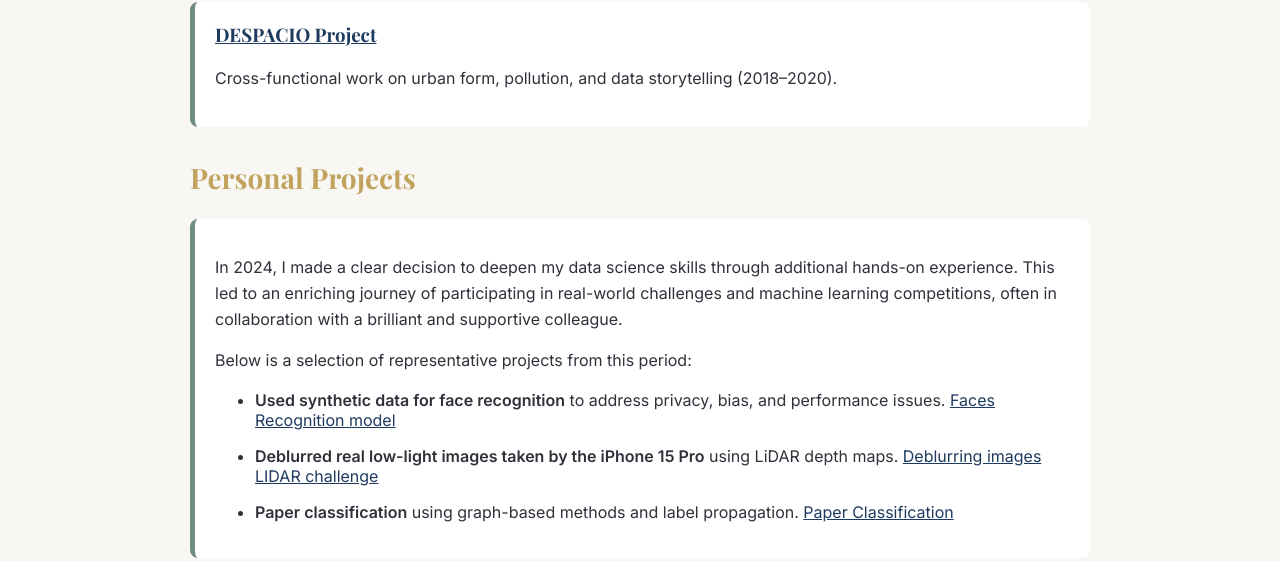
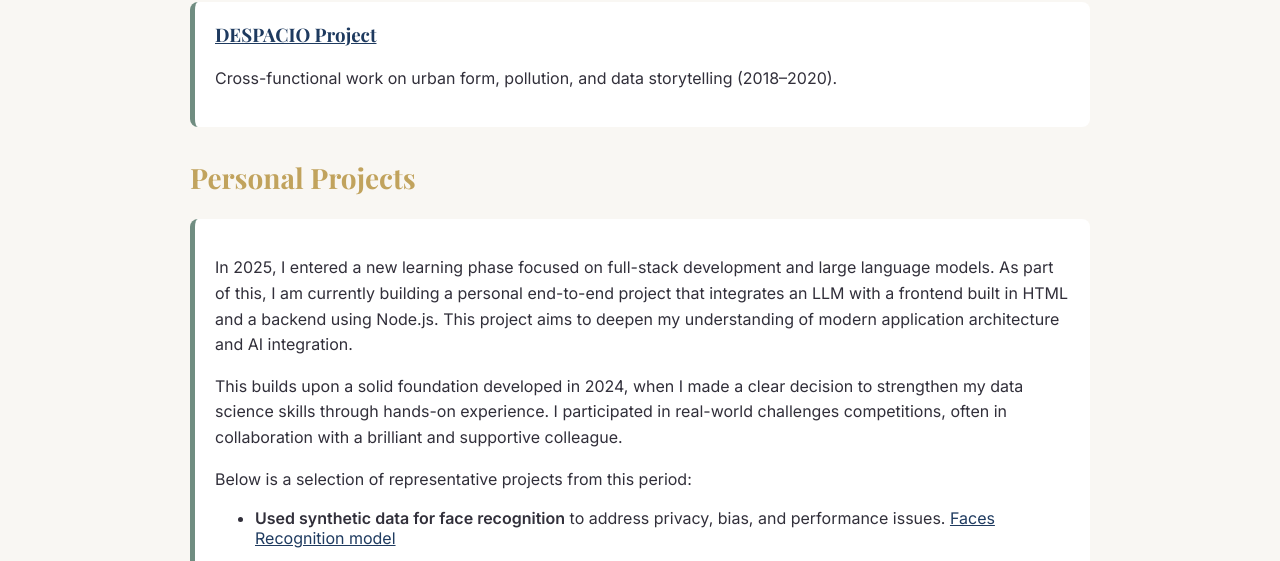
Before and after one commit to Agaisina/portfolio, a plain HTML site: page work.html in a window 1280 px wide. Shown: the part 1619-2180 px from the top of the page. Drawn offline with nearby package versions, Linux system fonts and the light colour scheme.

Commit message:
"Updated: Personal Projects"

```diff
--- a/work.html
+++ b/work.html
@@ -73,7 +73,10 @@
       <h2>Personal Projects</h2>
       <div class="card">
         <p>
-          In 2024, I made a clear decision to deepen my data science skills through additional hands-on experience. This led to an enriching journey of participating in real-world challenges and machine learning competitions, often in collaboration with a brilliant and supportive colleague.
+          In 2025, I entered a new learning phase focused on full-stack development and large language models. As part of this, I am currently building a personal end-to-end project that integrates an LLM with a frontend built in HTML and a backend using Node.js. This project aims to deepen my understanding of modern application architecture and AI integration.
+        </p>
+        <p>
+          This builds upon a solid foundation developed in 2024, when I made a clear decision to strengthen my data science skills through hands-on experience. I participated in real-world challenges competitions, often in collaboration with a brilliant and supportive colleague.
         </p>
         <p>
           Below is a selection of representative projects from this period:
```
